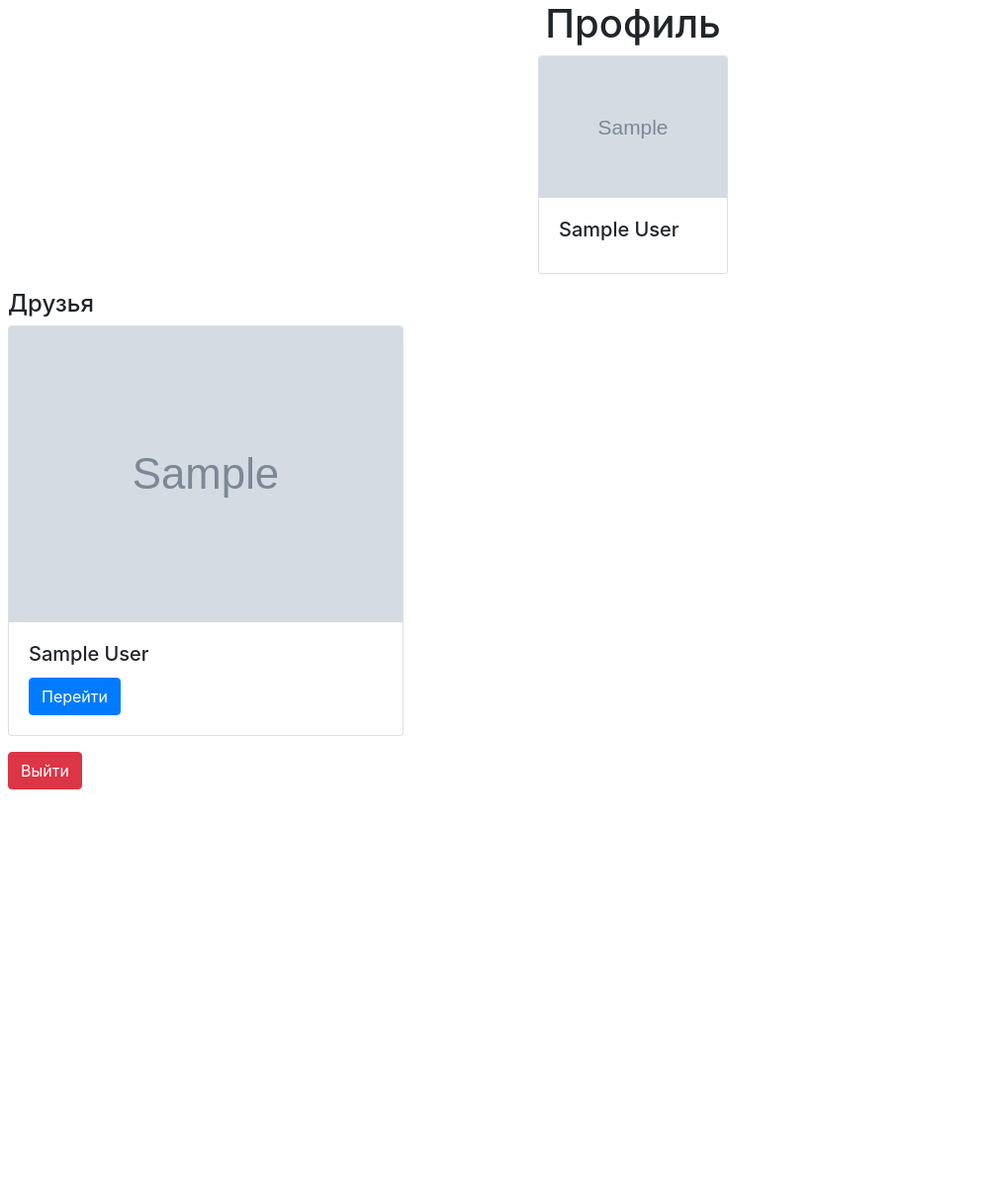
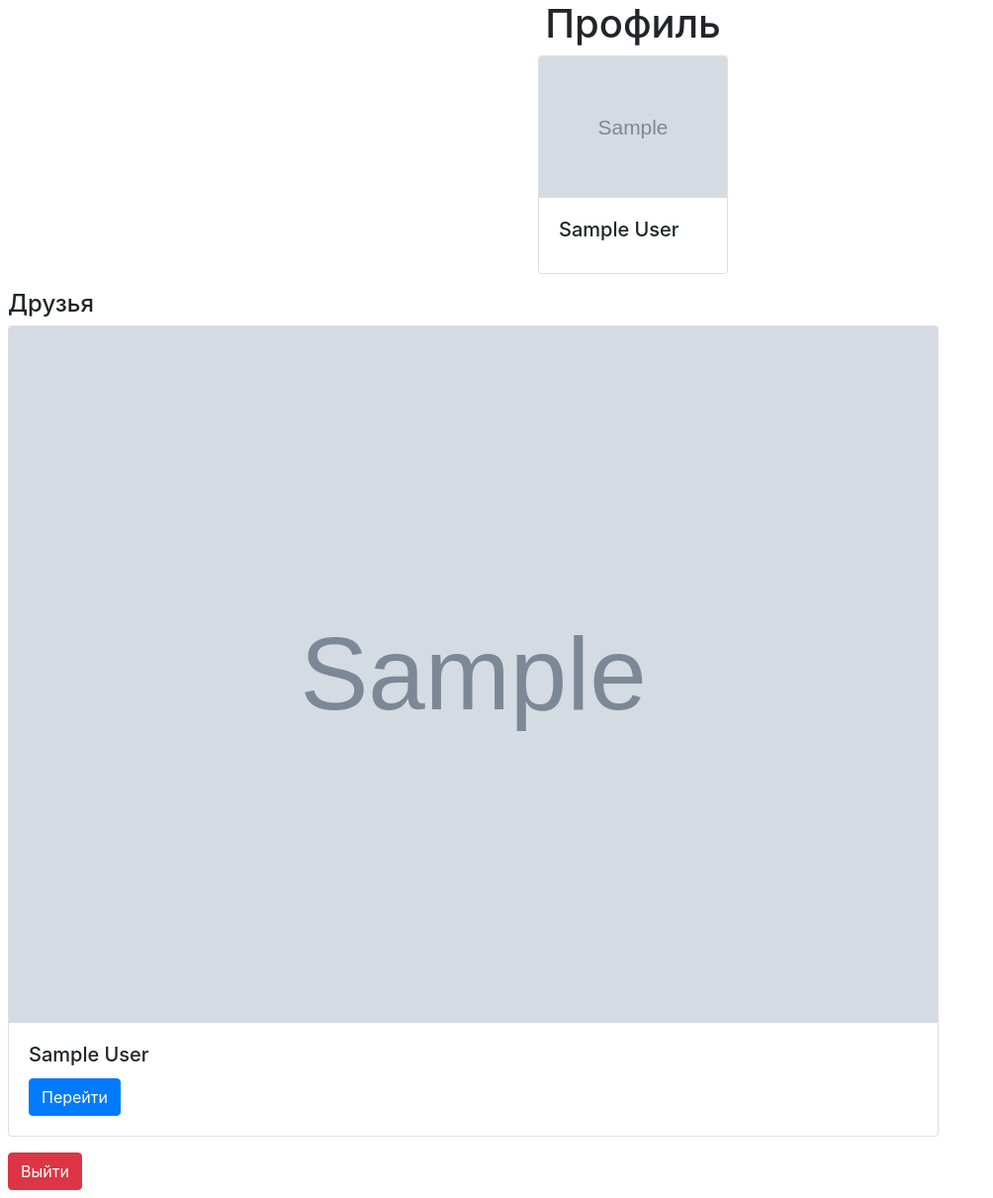
Before and after one commit to Elfreezy/authVK, a Flask app: template app/templates/profile.html in a window 1280 px wide. Shown: the whole page at 99% size, without its empty margins (0-1004 px from the left). Before the commit the page ends 798 px from the top, so only its background shows below. Run offline with Flask 2, Linux system fonts and the light colour scheme; a user stored in the database is signed in; tables that the repository leaves empty hold one stand-in row (values such as "Sample post"); the template is opened without the code that fills it: most values are stand-ins (such as "Sample title", 1, 10 or a date in 2020); grey boxes marked "Sample" are stand-in pictures; some libraries are stand-ins or nearby versions.

Commit message:
Added row

```diff
--- a/app/templates/profile.html
+++ b/app/templates/profile.html
@@ -21,10 +21,11 @@
 <div>
     <h4 class="mt-3">Друзья</h4>
 
-    <div class="card-deck">
+    <div class="row">
         {% for friend in friends_id %}
         {% set url="https://vk.com/id{id}".format(id=friend.id) %}
-        <div class="card" style="max-width: 25rem;">
+        <div class="col-2 col-sm-9">
+        <div class="card">
             <img src="{{ friend.photo_200 }}" class="card-img-top" alt="...">
             <div class="card-body">
                 <h5 class="card-title">{{ friend.first_name }} {{ friend.last_name }}</h5>
@@ -32,6 +33,7 @@
 
             </div>
         </div>
+        </div>
         {% endfor %}
     </div>
 
```
